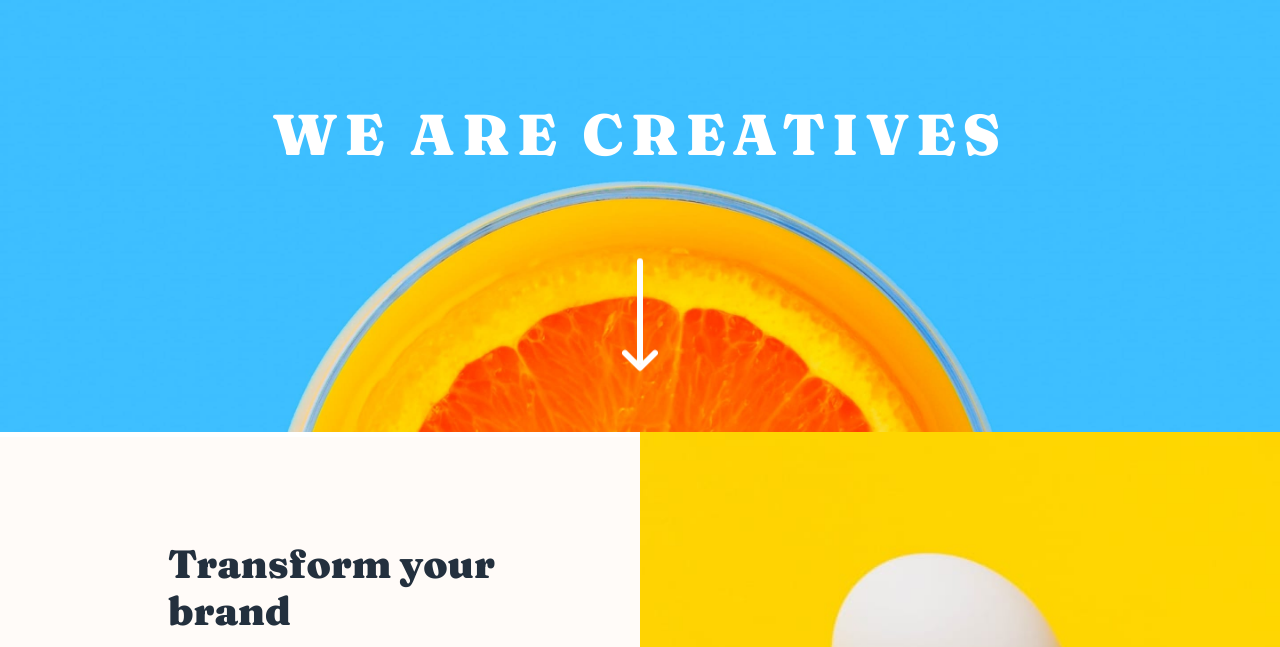
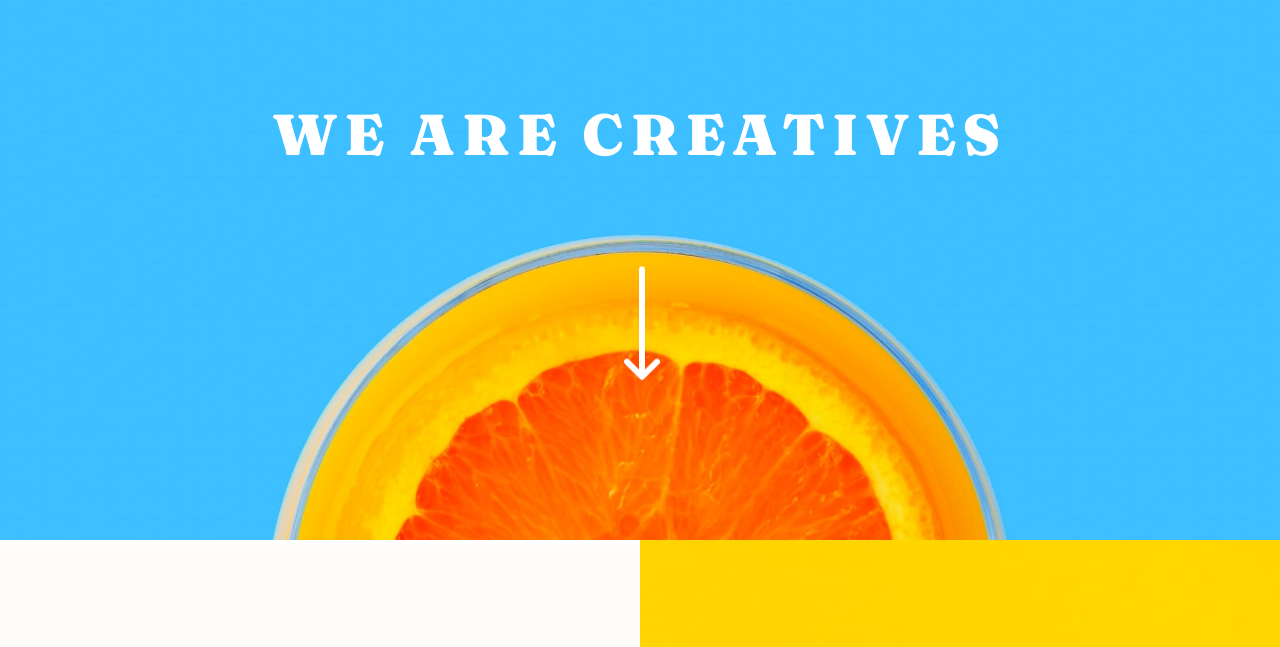
Before and after one commit to oliwiakramm/Sunnyside-agency, a plain HTML site: page index.html in a window 1280 px wide. Shown: the part 92-739 px from the top of the page. Drawn offline with Linux system fonts and the light colour scheme.

Commit message:
style and HTML changes

```diff
--- a/index.html
+++ b/index.html
@@ -61,11 +61,9 @@
           </button>
         </nav>
       </header>
-      <div class="hero__txt">
       <h1 class="primary__header">We are creatives</h1>
-        <img src="images/icon-arrow-down.svg" alt="" class="arrow" />
     </div>
-    </div>
+
     <main class="main">
       <section class="features" id="about">
         <div class="main__row transform">
@@ -223,8 +221,8 @@
           fill-rule="nonzero"
         />
       </svg>
-      <nav class="nav__footer">
-        <ul class="footer__list">
+
+      <ul class="footer__nav">
         <li class="footer__item">
           <a href="#about" class="footer__link nav__link">About</a>
         </li>
@@ -235,7 +233,7 @@
           <a href="#projects" class="footer__link nav__link">Projects</a>
         </li>
       </ul>
-      </nav>
+
       <ul class="icons__list">
         <li class="icon__item">
           <a href="#" class="icon__link">
--- a/style.css
+++ b/style.css
@@ -253,15 +253,8 @@ body {
   cursor: pointer;
 }
 
-.hero__txt {
+.primary__header {
   margin-top: 5.7rem;
-  display: flex;
-  flex-direction: column;
-  gap: 2.9rem;
-  align-items: center;
-}
-
-.primary__header {
   font-size: clamp(2.5rem, 2rem + 2vw, 3.7rem);
   font-family: "Fraunces", serif;
   font-weight: 900;
@@ -270,10 +263,14 @@ body {
   text-align: center;
   letter-spacing: 7px;
   line-height: 1.2;
+  position: relative;
 }
 
-.arrow {
-  width: 2.23rem;
+.primary__header:after {
+  content: url(images/icon-arrow-down.svg);
+  position: absolute;
+  left: 48.7%;
+  top: 10rem;
   animation: moveUpDown 3s infinite;
 }
 
@@ -465,7 +462,7 @@ body {
   fill: var(--footer-clr);
 }
 
-.footer__list {
+.footer__nav {
   display: flex;
   align-items: center;
   gap: 3.6rem;
@@ -538,7 +535,7 @@ body {
 @media (min-width: 68em) {
   .hero {
     padding: 2rem 2.7rem;
-    min-height: 65.5vh;
+    min-height: 79vh;
   }
 
   .logo {
@@ -584,9 +581,8 @@ body {
     display: none;
   }
 
-  .hero__txt {
+  .primary__header {
     margin-top: 6.4rem;
-    gap: 5.2rem;
   }
 
   .row__img img {
@@ -601,8 +597,9 @@ body {
   }
 
   .secondary__heading {
-    margin-top: -0.7rem;
+    margin-top: -0.3rem;
     font-size: 2.46rem;
+    line-height: 1.25;
   }
 
   .more {
@@ -629,7 +626,7 @@ body {
 
   .secondary__heading.testimonial_header {
     font-size: 1.35rem;
-    margin-top: 0;
+    margin-top: 5px;
   }
 
   .testimonials__container {
@@ -642,11 +639,11 @@ body {
 
   .testimonial {
     max-width: 21.5rem;
-    gap: 3.5rem;
+    gap: 3.65rem;
   }
 
   figcaption {
-    margin-top: 1rem;
+    margin-top: 0.6rem;
     margin-left: -9px;
   }
 
```
Lines whose indentation alone changed are shown as unchanged.
